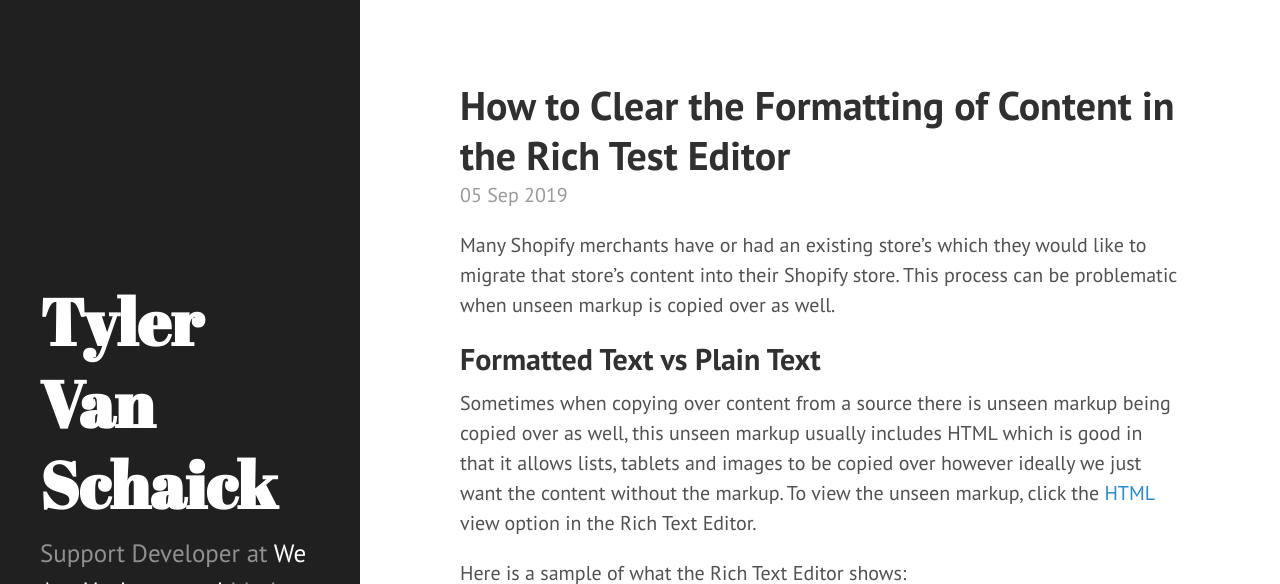
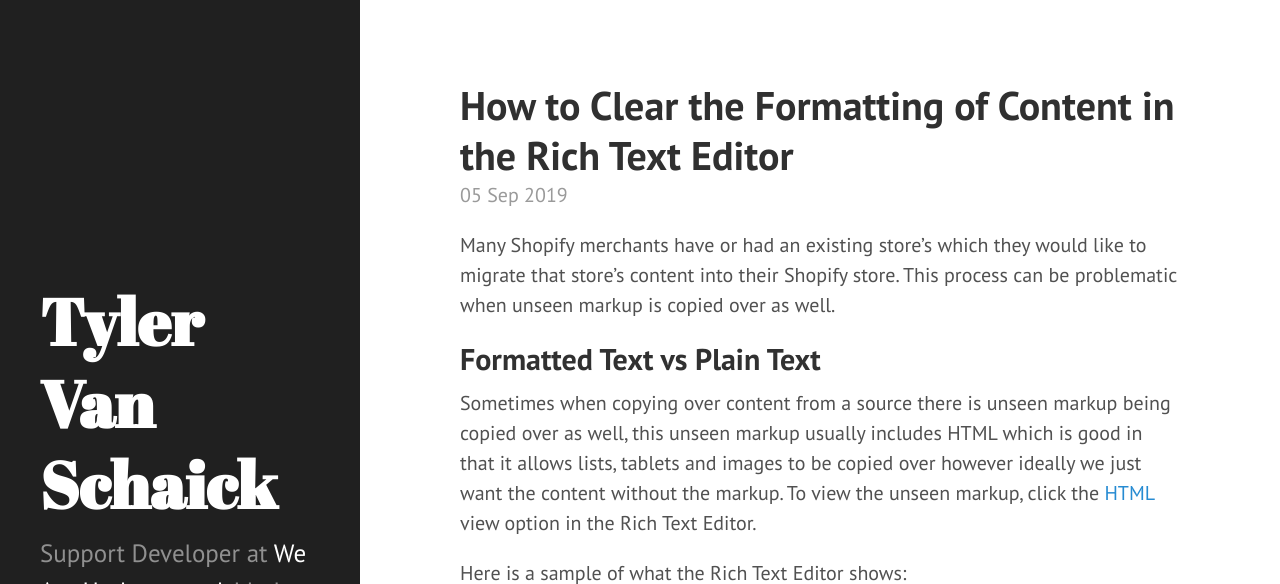
Before and after one commit to tyler-vs/tyler-vs.github.io, a Jekyll site: the page built from _posts/2019-09-05-clearing-formatting-of-rich-text-editor-content.md, in a window 1280 px wide and 900 px high, cut to the strip 0-584 px from the top of the window. Built offline with Jekyll 4.4.1, drawn with Linux system fonts in a browser that asks for light colours; comment, search, counter and statistics services are not loaded; some of the changed text lies outside the part shown.

Commit message:
Update config.yml
Comment out the email field.
Update site description.

```diff
--- a/_config.yml
+++ b/_config.yml
@@ -14,7 +14,7 @@
 # You can create any custom variable you would like, and they will be accessible
 # in the templates via {{ site.myvariable }}.
 title: Tyler Van Schaick
-email: your-email@example.com
+# email: your-email@example.com
 # Site description
 # description: >- # this means to ignore newlines until "baseurl:"
   # Front-end web developer.
@@ -115,7 +115,7 @@
 # Setup
 # title:            Hyde
 tagline:          'Front-end Developer & Support Developer at WRU.'
-description:      'Support Developer at <a href="https://weareunderground.com/" target="_blank">We Are Underground</a> I help merchants with their Shopify store themes'
+description:      'Support Developer at <a href="https://weareunderground.com/" target="_blank">We Are Underground</a>. I help merchants with their Shopify store themes'
 url:              https://tylervanschaick.com
 baseurl:          /
 
--- a/_posts/2019-09-05-clearing-formatting-of-rich-text-editor-content.md
+++ b/_posts/2019-09-05-clearing-formatting-of-rich-text-editor-content.md
@@ -1,6 +1,6 @@
 ---
 layout: post
-title: "How to Clear the Formatting of Content in the Rich Test Editor"
+title: "How to Clear the Formatting of Content in the Rich Text Editor"
 date: 2019-09-05 06:58:00 -0400
 categories: [shopify, how-to]
 comments: true
```
